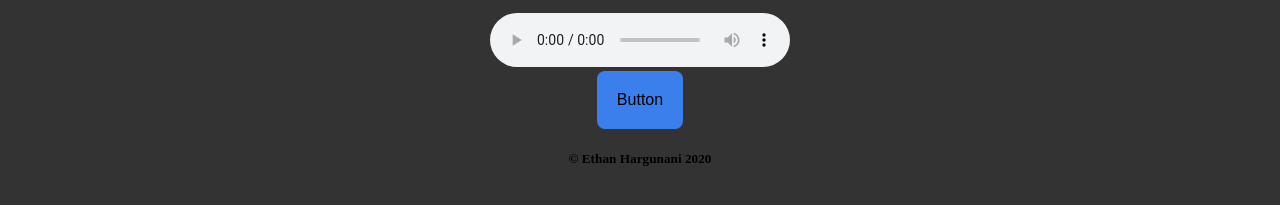
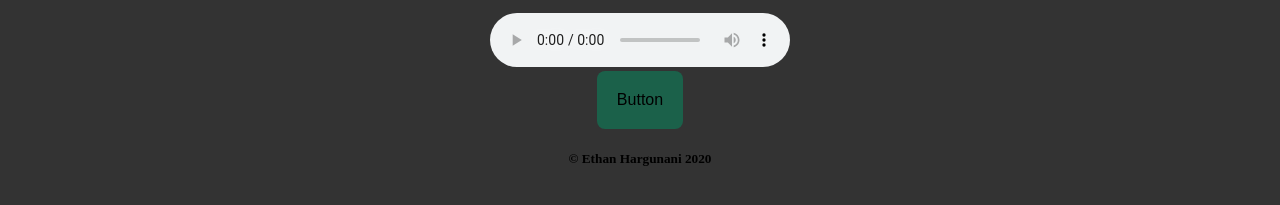
Before and after one commit to hargunanie/hargunanie.github.io, a plain HTML site: page index.html in a window 1280 px wide. Shown: the part 437-642 px from the top of the page. Drawn offline with Linux system fonts and the light colour scheme.

```diff
--- a/index.html
+++ b/index.html
@@ -10,7 +10,7 @@
       text-align: center;
     }
     .button {
-        background-color: #3b7fed;
+        background-color: #1b614a;
         border: none;
         color: black;
         padding: 20px;
```
